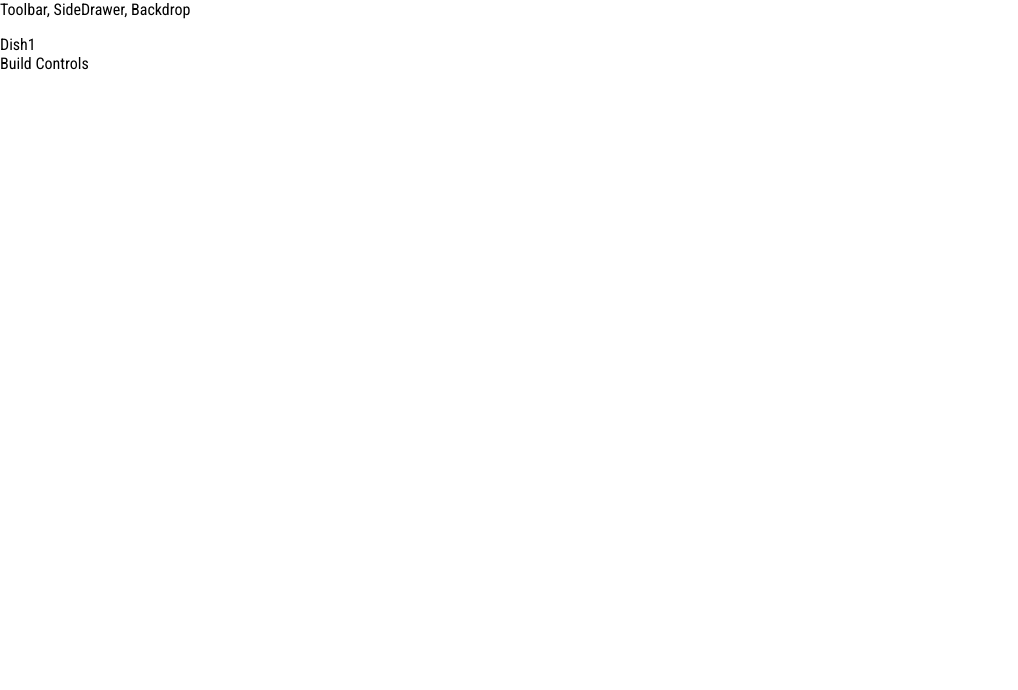
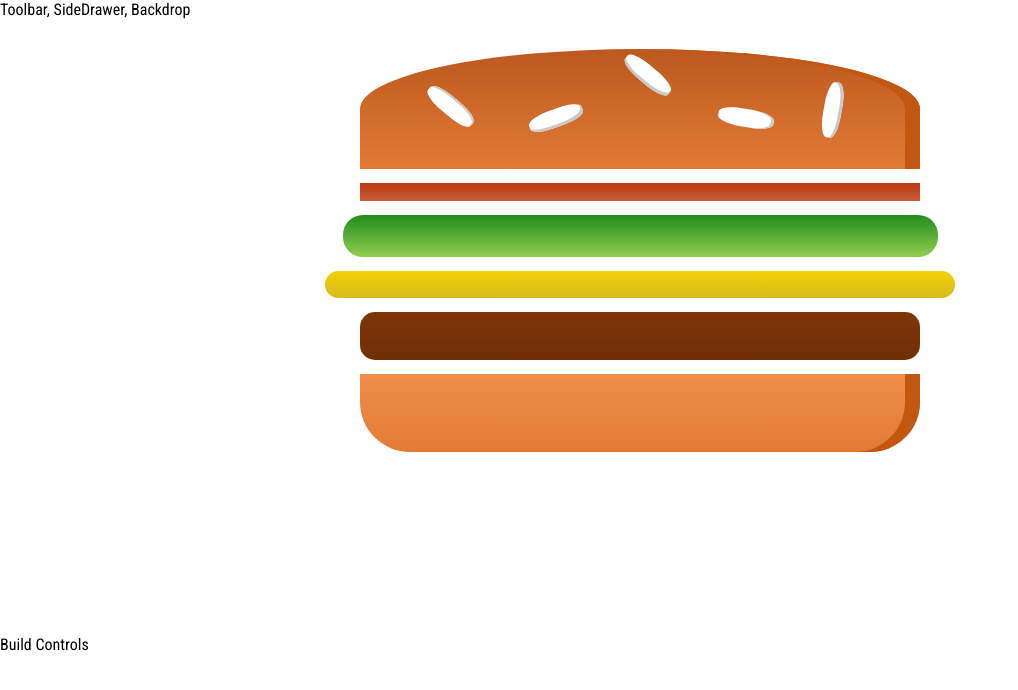
Before and after one commit to dafei-ning/Nui-Hui-Kitchen, a React app: page / in a window 1280 px wide. Shown: the top 690 px of the page, without its empty margins (0-1018 px from the left). Built offline with nearby package versions, Linux system fonts and the light colour scheme.

Commit message:
Dish Component

```diff
--- /dev/null
+++ b/src/components/Dish/Dish.css
@@ -0,0 +1,31 @@
+.Dish {
+    width: 100%;
+    margin: auto;
+    height: 250px;
+    overflow: scroll;
+    text-align: center;
+    font-weight: bold;
+    font-size: 1.2rem;
+}
+
+@media (min-width: 500px) and (min-height: 400px) {
+    .Dish {
+        width: 350px;
+        height: 300px;
+    }
+}
+
+@media (min-width: 500px) and (min-height: 401px) {
+    .Dish {
+        width: 450px;
+        height: 400px;
+    }
+}
+
+
+@media (min-width: 1000px) and (min-height: 700px) {
+    .Dish {
+        width: 700px;
+        height: 600px;
+    }
+}
--- a/src/components/Dish/Dish.js
+++ b/src/components/Dish/Dish.js
@@ -0,0 +1,20 @@
+import React from 'react';
+import './Dish.css';
+
+import DishIngredient from './DishIngredient/DishIngredient';
+
+const dish = (props) => {
+    return (
+        <div className="Dish">
+            <DishIngredient type="bread-top" />
+            <DishIngredient type="bacon" />
+            <DishIngredient type="salad" />
+            <DishIngredient type="cheese" />
+            <DishIngredient type="meat" />
+            <DishIngredient type="bread-bottom" />
+
+        </div>
+    );
+};
+
+export default dish;
--- a/src/components/Dish/DishIngredient/DishIngredient.css
+++ b/src/components/Dish/DishIngredient/DishIngredient.css
@@ -2,7 +2,7 @@
     height: 13%;
     width: 80%;
     background: linear-gradient(#F08E4A, #e27b36);
-    border-radius: 0 0 30px 30px;
+    border-radius: 0 0 50px 50px;
     box-shadow: inset -15px 0 #c15711;
     margin: 2% auto;
 }
@@ -11,7 +11,7 @@
     height: 20%;
     width: 80%;
     background: linear-gradient(#bc581e, #e27b36);
-    border-radius: 50% 50% 0 0;
+    border-radius: 80% 80% 0 0;
     box-shadow: inset -15px 0 #c15711;
     margin: 2% auto;
     position: relative;
--- a/src/components/Dish/DishIngredient/DishIngredient.js
+++ b/src/components/Dish/DishIngredient/DishIngredient.js
@@ -8,9 +8,6 @@
         let ingredient = null;
 
         switch (this.props.type) {
-            case ('bread-bottom'):
-                ingredient = <div className="BreadBottom"></div>;
-                break;
             case ('bread-top'):
                 ingredient = (
                     <div className="BreadTop">
@@ -18,6 +15,9 @@
                         <div className="Seeds2"></div>
                     </div>
                 )
+                break;
+            case ('bread-bottom'):
+                ingredient = <div className="BreadBottom"></div>;
                 break;
             case ('meat'):
                 ingredient = <div className="Meat"></div>;
@@ -40,4 +40,8 @@
 }
 
 
+DishIngredient.propTypes = {
+    type: PropTypes.string.isRequired
+}
+
 export default DishIngredient;
--- a/src/containers/DishBuilder/DishBuilder.js
+++ b/src/containers/DishBuilder/DishBuilder.js
@@ -1,12 +1,13 @@
 import React, {Component} from 'react';
+
 import Aux from '../../hoc/Aux'
-
+import Dish from '../../components/Dish/Dish';
 
 class DishBuilder extends Component {
     render () {
         return (
             <Aux>
-                <div>Dish1</div>
+                <Dish />
                 <div>Build Controls</div>
             </Aux>
         );
```
